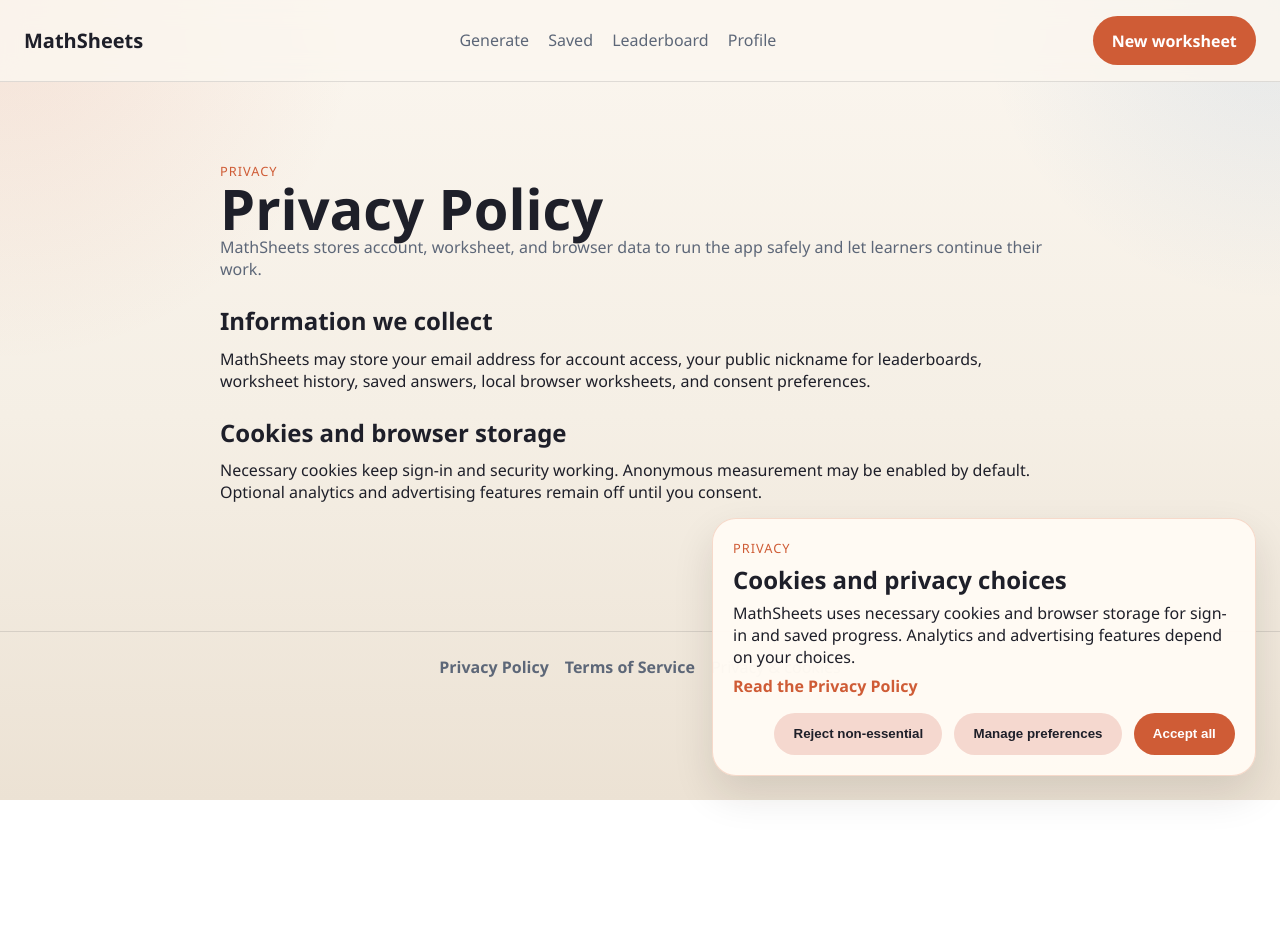
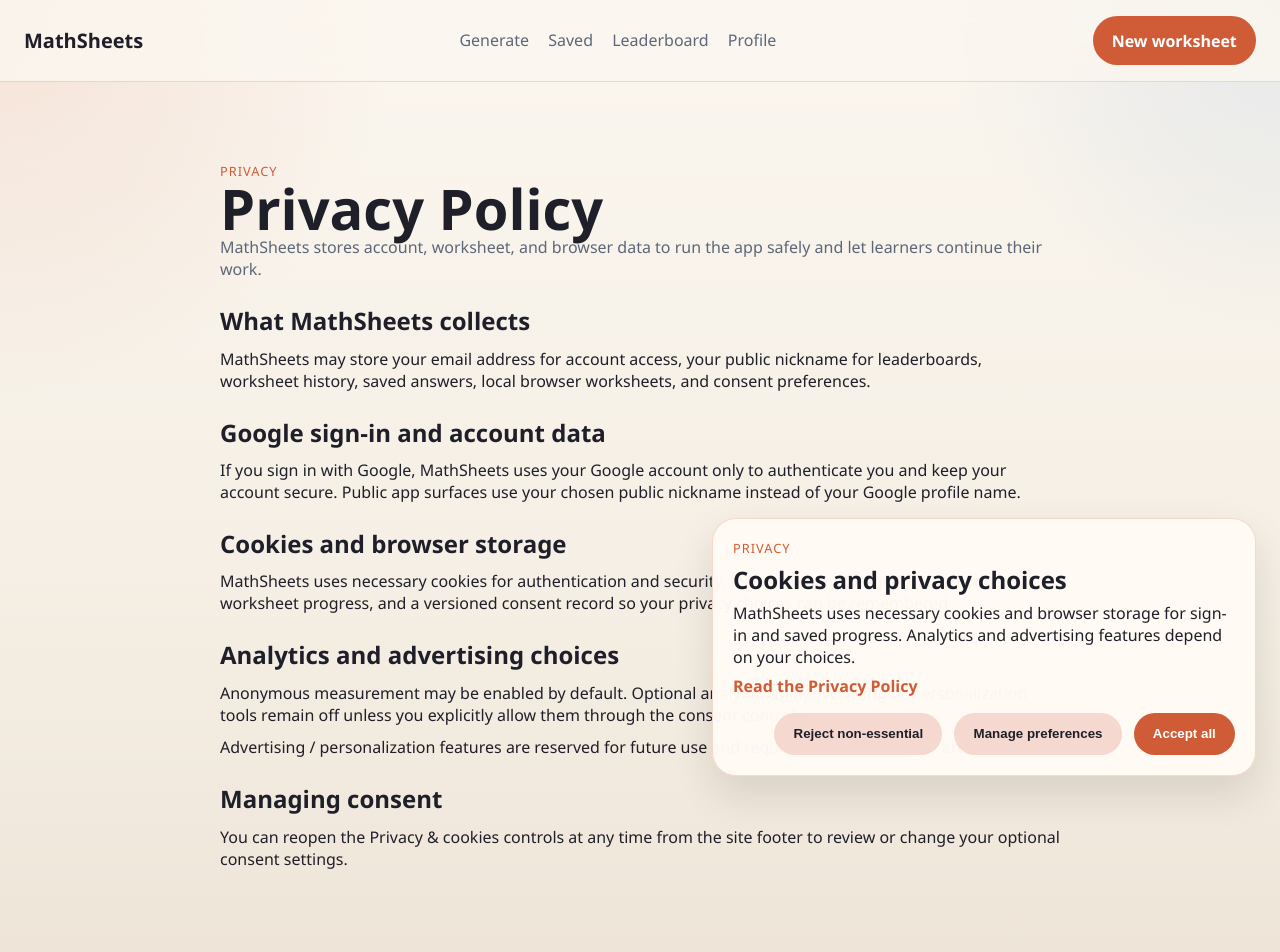
Before and after one commit to desdae/math-sheets, a Vue app in the folder frontend/: page /privacy in a window 1280 px wide. Shown: the top 952 px of the page. Before the commit the page ends 800 px from the top, so only its background shows below. Built offline with nearby package versions, Linux system fonts and the light colour scheme; no server answers.

Commit message:
docs: add legal policy content

```diff
--- a/frontend/src/views/PrivacyPolicyView.vue
+++ b/frontend/src/views/PrivacyPolicyView.vue
@@ -6,17 +6,41 @@
       MathSheets stores account, worksheet, and browser data to run the app safely and let learners continue their work.
     </p>
     <section class="legal-section">
-      <h2>Information we collect</h2>
+      <h2>What MathSheets collects</h2>
       <p>
         MathSheets may store your email address for account access, your public nickname for leaderboards, worksheet history,
         saved answers, local browser worksheets, and consent preferences.
       </p>
     </section>
     <section class="legal-section">
+      <h2>Google sign-in and account data</h2>
+      <p>
+        If you sign in with Google, MathSheets uses your Google account only to authenticate you and keep your account secure.
+        Public app surfaces use your chosen public nickname instead of your Google profile name.
+      </p>
+    </section>
+    <section class="legal-section">
       <h2>Cookies and browser storage</h2>
       <p>
-        Necessary cookies keep sign-in and security working. Anonymous measurement may be enabled by default. Optional
-        analytics and advertising features remain off until you consent.
+        MathSheets uses necessary cookies for authentication and security, local browser storage for anonymous worksheet
+        progress, and a versioned consent record so your privacy choices can be remembered.
+      </p>
+    </section>
+    <section class="legal-section">
+      <h2>Analytics and advertising choices</h2>
+      <p>
+        Anonymous measurement may be enabled by default. Optional analytics and advertising or personalization tools remain
+        off unless you explicitly allow them through the consent controls.
+      </p>
+      <p>
+        Advertising / personalization features are reserved for future use and require opt-in before they are enabled.
+      </p>
+    </section>
+    <section class="legal-section">
+      <h2>Managing consent</h2>
+      <p>
+        You can reopen the Privacy & cookies controls at any time from the site footer to review or change your optional
+        consent settings.
       </p>
     </section>
   </section>
--- a/frontend/src/views/TermsView.vue
+++ b/frontend/src/views/TermsView.vue
@@ -8,13 +8,23 @@
     </p>
     <section class="legal-section">
       <h2>Acceptable use</h2>
-      <p>Do not misuse the service, attempt to disrupt other users, or abuse sign-in, leaderboard, or worksheet features.</p>
+      <p>
+        You may not misuse MathSheets, interfere with other users, automate abusive traffic, or attempt to bypass account,
+        worksheet, or leaderboard protections.
+      </p>
     </section>
     <section class="legal-section">
       <h2>Availability and liability</h2>
       <p>
-        MathSheets is provided as-is without a guarantee of uninterrupted service, and liability is limited to the maximum
-        extent allowed by law.
+        MathSheets is provided on an as-is basis. We may change or pause the service, and we do not guarantee uninterrupted
+        access or error-free operation.
+      </p>
+    </section>
+    <section class="legal-section">
+      <h2>Changes to the service</h2>
+      <p>
+        We may update these terms, change app features, or discontinue parts of the service over time. Continued use of the
+        service means you accept the latest published version.
       </p>
     </section>
   </section>
```
Also changed, not shown: 3 other files (tests, documents, lock files or other folders).
